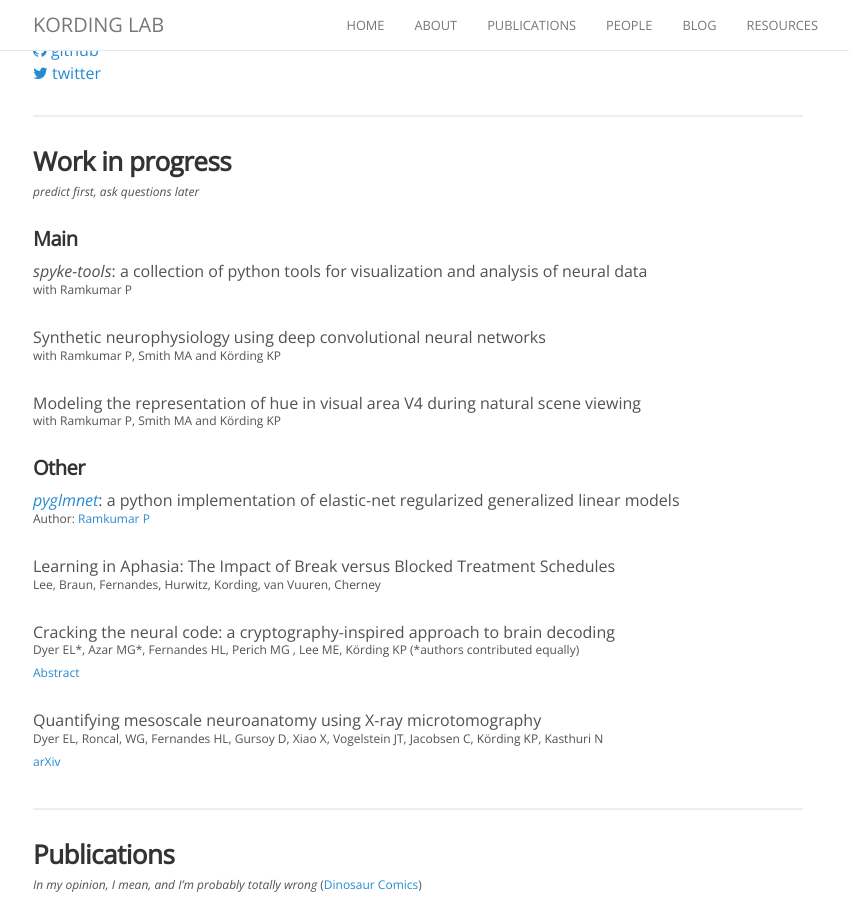
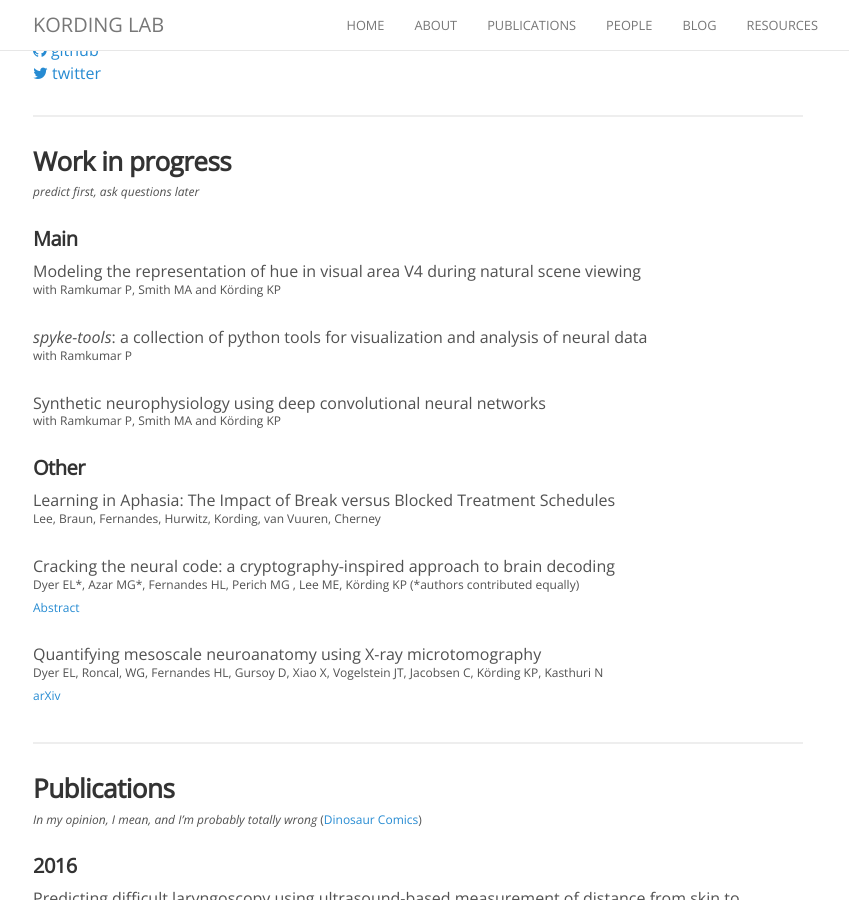
Before and after one commit to KordingLab/KordingLab.github.io, a Jekyll site: the page built from _people/hugo_fernandes.md, in a window 1280 px wide and 900 px high, scrolled down 556 px. Shown: the whole window, without its empty margins (222-1071 px from the left). Built offline with Jekyll 4.4.1, drawn with Linux system fonts in a browser that asks for light colours; nearby versions of some CDN libraries; comment, search, counter and statistics services are not loaded.

Commit message:
Update hugo_fernandes.md

```diff
--- a/_people/hugo_fernandes.md
+++ b/_people/hugo_fernandes.md
@@ -34,14 +38,7 @@
 <sup>with Ramkumar P, Smith MA and Körding KP</sup> <br>
 
 
-Modeling the representation of hue in visual area V4 during natural scene viewing <br>
-<sup>with Ramkumar P, Smith MA and Körding KP</sup> <br>
-
-
 ###### Other
-[_pyglmnet_](https://github.com/pavanramkumar/pyglmnet): a python implementation of elastic-net regularized generalized linear models <br>
-<sup>Author: [Ramkumar P](http://pavanramkumar.github.io)
-
 Learning in Aphasia: The Impact of Break versus Blocked Treatment Schedules <br>
 <sup>Lee, Braun, Fernandes, Hurwitz, Kording, van Vuuren, Cherney</sup> <br>
 
```
Also changed, not shown: other parts of _people/hugo_fernandes.md (+4 -0 lines).
